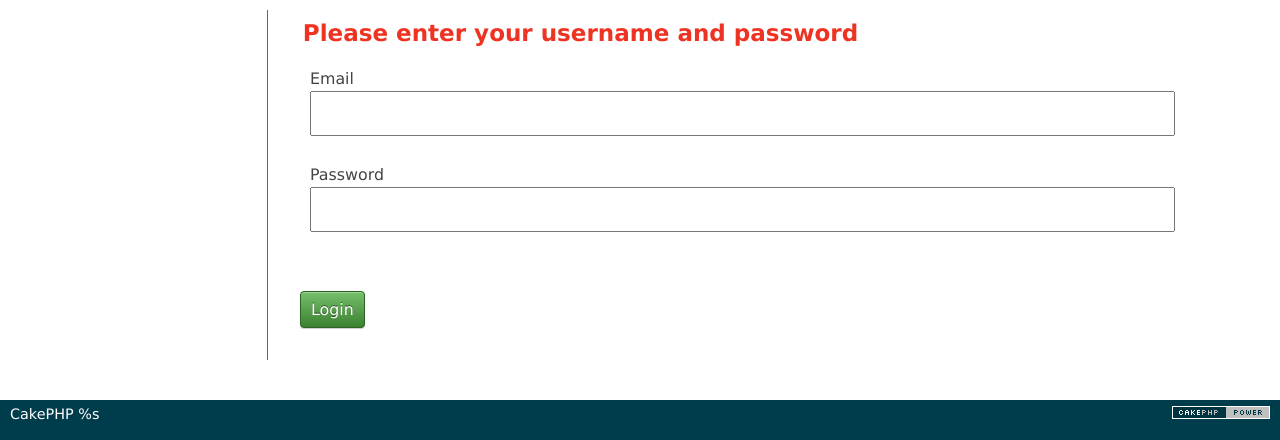
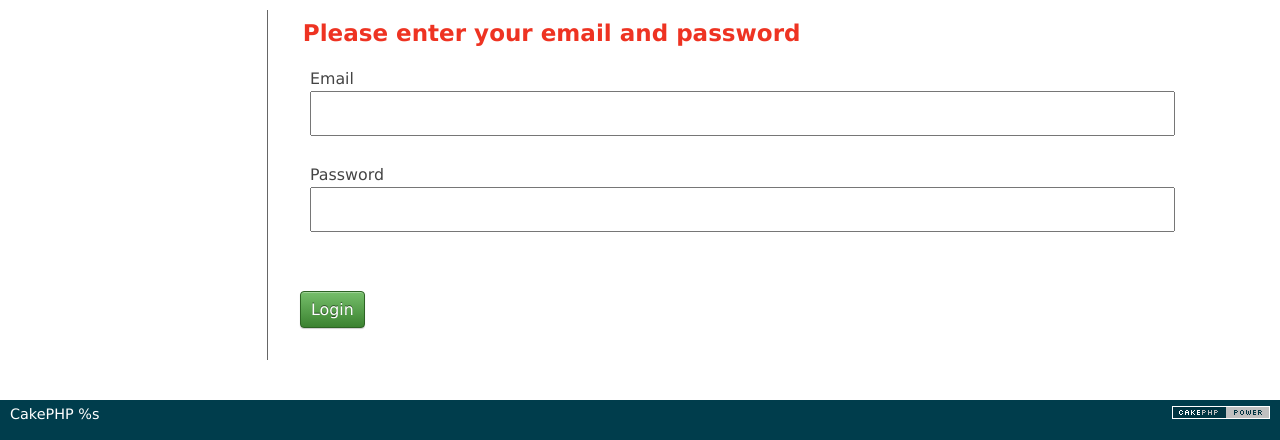
Before and after one commit to desnudopenguino/fitin, a CakePHP app: the page made by app/View/Users/login.ctp in a window 1280 px wide. Shown: the part 78-518 px from the top of the page. Run offline with PHP 8.4 and a stand-in for CakePHP, Linux system fonts and the light colour scheme; the template is opened without the code that fills it, so the values that code supplies are empty; form fields are guessed from the names that the template uses; some libraries are stand-ins or nearby versions.

Commit message:
changed username to email on login form

```diff
--- a/app/View/Users/login.ctp
+++ b/app/View/Users/login.ctp
@@ -3,7 +3,7 @@
 <?php echo $this->Form->create('User'); ?>
     <fieldset>
         <legend>
-            <?php echo __('Please enter your username and password'); ?>
+            <?php echo __('Please enter your email and password'); ?>
         </legend>
         <?php echo $this->Form->input('email');
         echo $this->Form->input('password');
```
